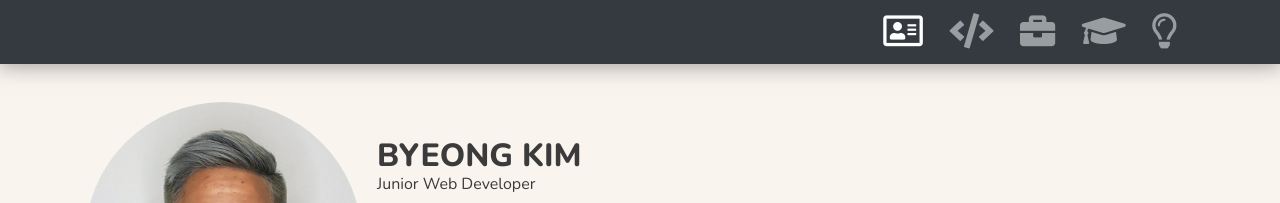
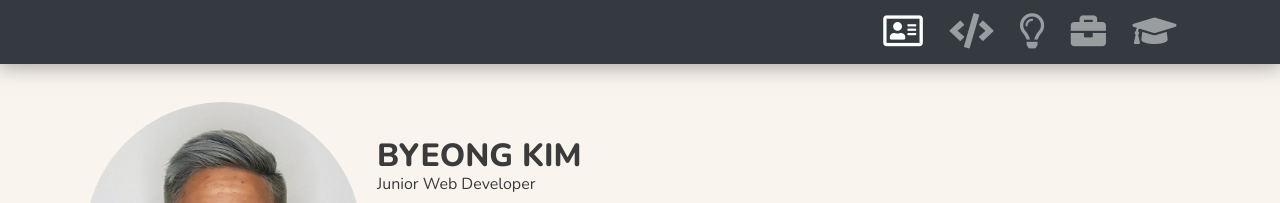
Before and after one commit to byeong0430/byeong0430.github.io, a Jekyll site: the page built from index.html, in a window 1280 px wide. Shown: the top 203 px of the page. Built offline with Jekyll 4.4.1, drawn with Linux system fonts in a browser that asks for light colours; nearby versions of some CDN libraries.

Commit message:
moved project icon in navbar before experience

```diff
--- a/_includes/nav-elements.html
+++ b/_includes/nav-elements.html
@@ -11,6 +11,11 @@
     </a>
   </li>
   <li class="nav-item">
+    <a class="nav-link" href="#projects">
+      <i class="far fa-lightbulb"></i>
+    </a>
+  </li>
+  <li class="nav-item">
     <a class="nav-link" href="#experience">
       <i class="fas fa-briefcase"></i>
     </a>
@@ -20,9 +25,4 @@
       <i class="fas fa-graduation-cap"></i>
     </a>
   </li>
-  <li class="nav-item">
-    <a class="nav-link" href="#projects">
-      <i class="far fa-lightbulb"></i>
-    </a>
-  </li>
 </ul>
```
